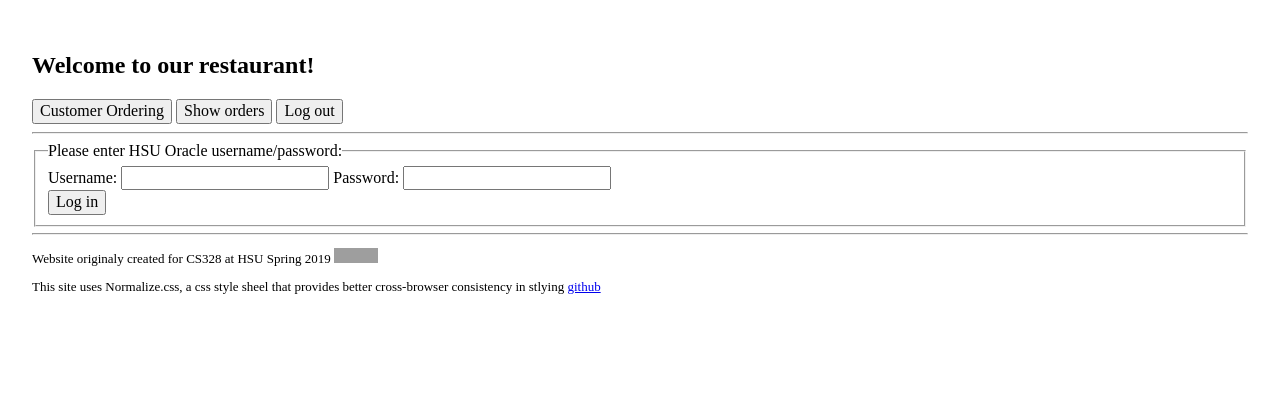
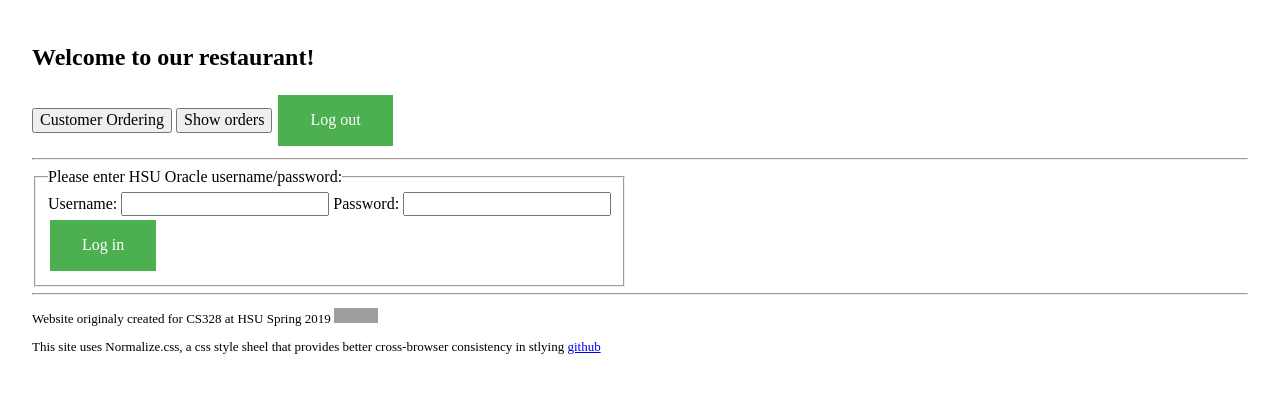
Before and after one commit to MysticalLatios/OrderSystem, a PHP site: page / in a window 1280 px wide. Shown: the top 393 px of the page. Run offline with PHP 8.4, Linux system fonts and the light colour scheme; some libraries are stand-ins or nearby versions; grey boxes are pictures that could not be loaded.

Commit message:
Making this thing look a bit more pretty

```diff
--- a/style.css
+++ b/style.css
@@ -6,5 +6,34 @@ footer
 body
 {
   margin:1em;
+  margin-top: .5em;
   padding:1em;
 }
+
+form
+{
+  width: fit-content;
+}
+
+input:focus
+{
+  background-color: lightblue;
+  border: 3px solid #555;
+}
+
+select {
+  padding: 16px 20px;
+  border: none;
+  border-radius: 4px;
+  background-color: #f1f1f1;
+}
+
+input[type=button], input[type=submit]{
+  background-color: #4CAF50;
+  border: none;
+  color: white;
+  padding: 16px 32px;
+  text-decoration: none;
+  margin: 4px 2px;
+  cursor: pointer;
+}
```
Lines whose indentation alone changed are shown as unchanged.
